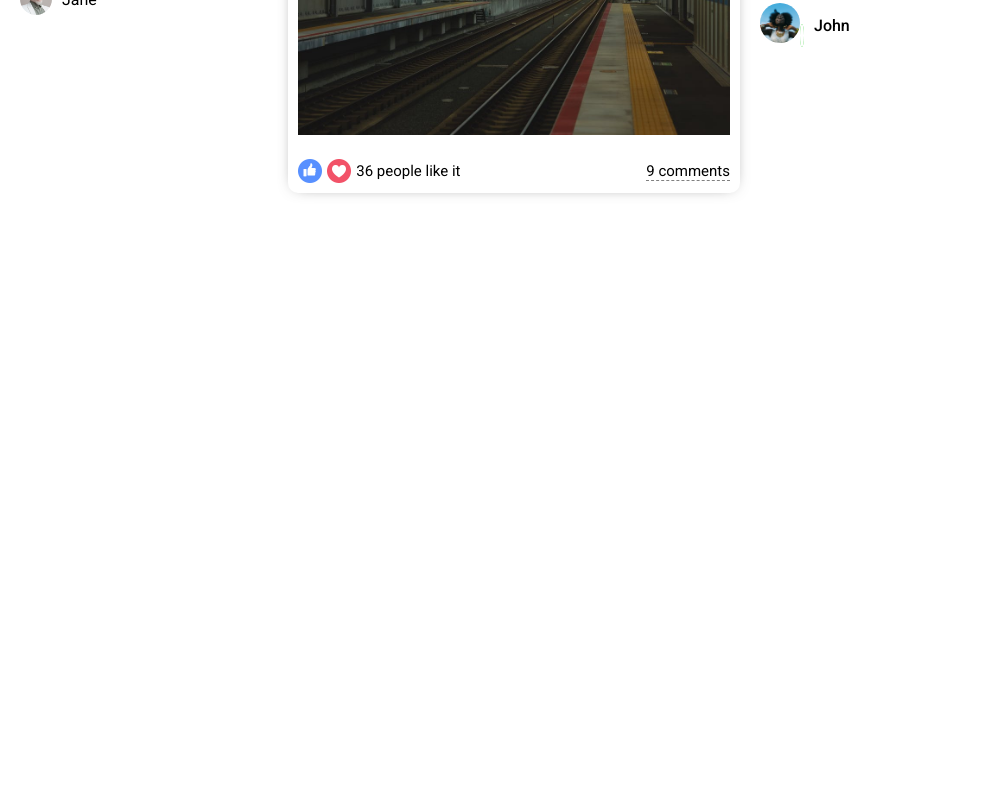
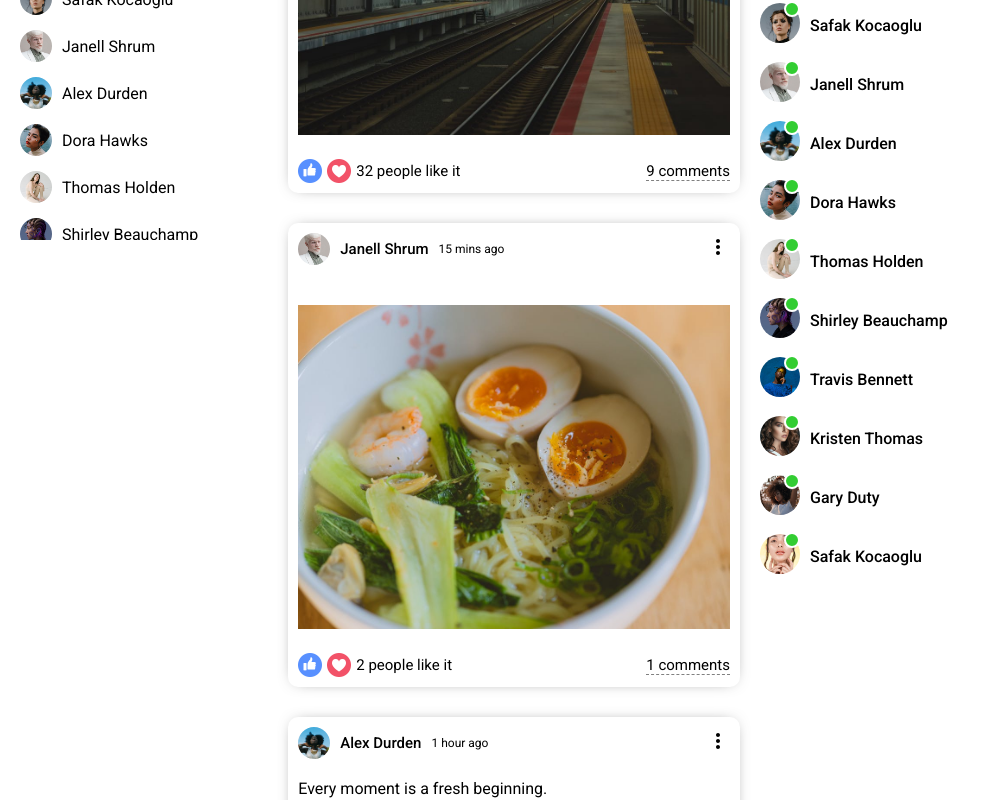
Before and after one commit to rahulramey/social-media, a React (Create React App) app: page / in a window 1280 px wide. Shown: the part 560-1360 px from the top of the page, without its empty margins (0-991 px from the left). Before the commit the page ends 803 px from the top, so only its background shows below. Built offline with nearby package versions, Linux system fonts and the light colour scheme.

Commit message:
adding dummy data and seperated components

```diff
--- /dev/null
+++ b/src/components/closeFriends/CloseFriends.jsx
@@ -0,0 +1,11 @@
+import React from 'react'
+import './closeFriends.css'
+
+export default function CloseFriends({user}) {
+  return (
+    <li className="sidebarFriend">
+        <img src={user.profilePicture} alt="" className='sidebarFriendImg' />
+        <span className="sidebarFriendName">{user.username}</span>
+    </li>
+  )
+}
--- /dev/null
+++ b/src/components/closeFriends/closeFriends.css
@@ -0,0 +1,13 @@
+.sidebarFriend{
+    display: flex;
+    align-items: center;
+    margin-bottom: 15px;
+  }
+
+  .sidebarFriendImg{
+    height: 32px;
+    width: 32px;
+    border-radius: 50%;
+    object-fit: cover;
+    margin-right: 10px;
+  }
--- a/src/components/feed/Feed.jsx
+++ b/src/components/feed/Feed.jsx
@@ -2,12 +2,16 @@ import React from 'react'
 import './feed.css'
 import Post from '../post/Post'
 import Share from '../share/Share'
+import { Posts } from '../../dummyData'
 
 export default function Feed() {
   return (
     <div className='feed'>
       <div className="feedWrapper">
       <Share/>
+      {Posts.map((p) =>(
+        <Post key={p.id} post={p}/>
+      ))}
       <Post/>
       </div>
     </div>
--- /dev/null
+++ b/src/components/online/Online.jsx
@@ -0,0 +1,14 @@
+import React from 'react'
+import './online.css'
+
+export default function Online({user}) {
+  return (
+    <li className="rightbarFriend">
+    <div className="rightbarProfileImgContainer">
+        <img className="rightbarProfileImg" src={user.profilePicture} alt="" />
+        <span className="rightbarOnline"></span>
+    </div>
+    <span className="rightbarUsername">{user.username}</span>
+    </li>
+  )
+}
--- /dev/null
+++ b/src/components/online/online.css
@@ -0,0 +1,32 @@
+.rightbarFriend{
+    display: flex;
+    align-items: center;
+    margin-bottom: 15px;
+}
+
+.rightbarProfileImgContainer{
+    margin-right: 10px;
+    position: relative;
+}
+
+.rightbarProfileImg{
+    width: 40px;
+    height: 40px;
+    border-radius: 50%;
+    object-fit: cover;
+}
+
+.rightbarOnline{
+    width: 12px;
+    height: 12px;
+    border-radius: 50%;
+    background-color: limegreen;
+    position: absolute;
+    top: -2px;
+    right: 0;
+    border: 2px solid white;
+}
+
+.rightbarUsername{
+    font-weight: 500;
+}
--- a/src/components/post/Post.jsx
+++ b/src/components/post/Post.jsx
@@ -1,7 +1,8 @@
 import "./post.css";
 import { MoreVert } from "@material-ui/icons";
+import { Users } from "../../dummyData";
 
-export default function Post() {
+export default function Post({post}) {
   return (
     <div className="post">
       <div className="postWrapper">
@@ -9,27 +10,28 @@ export default function Post() {
           <div className="postTopLeft">
             <img
               className="postProfileImg"
-              src="/assets/post/1.jpeg"
+              src={Users.filter((u)=> u.id === post?.userId)[0]?.profilePicture}
+              alt="hhh"
             />
-            <span className="postUsername">Rahul</span>
-            <span className="postDate">5 mins ago</span>
+            <span className="postUsername">{Users.filter((u)=> u.id === post?.userId)[0]?.username}</span>
+            <span className="postDate">{post?.date}</span>
           </div>
           <div className="postTopRight">
             <MoreVert />
           </div>
         </div>
         <div className="postCenter">
-          <span className="postText">its my first post</span>
-          <img className="postImg" src="/assets/post/1.jpeg" alt="" />
+          <span className="postText">{post?.desc}</span>
+          <img className="postImg" src={post?.photo} alt="" />
         </div>
         <div className="postBottom">
           <div className="postBottomLeft">
             <img className="likeIcon" src="assets/like.png"  alt="" />
             <img className="likeIcon" src="assets/heart.png" alt="" />
-            <span className="postLikeCounter">36 people like it</span>
+            <span className="postLikeCounter">{post?.like} people like it</span>
           </div>
           <div className="postBottomRight">
-            <span className="postCommentText">9 comments</span>
+            <span className="postCommentText">{post?.comment} comments</span>
           </div>
         </div>
       </div>
--- a/src/components/rightbar/Rightbar.jsx
+++ b/src/components/rightbar/Rightbar.jsx
@@ -1,5 +1,7 @@
 import "./rightbar.css";
 import React from 'react'
+import { Users } from "../../dummyData";
+import Online from "../online/Online";
 
 export default function Rightbar() {
   return (
@@ -8,19 +10,15 @@ export default function Rightbar() {
                 <div className="birthdayContainer">
                     <img className="birthdayImg" src="assets/gift.png" alt="" />
                     <span className="birthdayText">
-                    <b>sanjay</b> and <b>3 other friends</b> have a birthday today.
+                    <b>Sanjay</b> and <b>3 other friends</b> have a birthday today.
                     </span>
                 </div>
                 <img className="rightbarAd" src="assets/ad.png" alt="" />
                 <h4 className="rightbarTitle">Online Friends</h4>
                 <ul className="rightbarFriendList">
-                    <li className="rightbarFriend">
-                        <div className="rightbarProfileImgContainer">
-                            <img className="rightbarProfileImg" src="assets/person/3.jpeg" alt="" />
-                            <span className="rightbarOnline"></span>
-                        </div>
-                        <span className="rightbarUsername">John</span>
-                    </li>
+                  {Users.map((u)=> (
+                    <Online key={u.id} user={u}/>
+                  ))}
                 </ul>
           </div>
     </div>
--- a/src/components/rightbar/rightbar.css
+++ b/src/components/rightbar/rightbar.css
@@ -37,36 +37,3 @@
     margin: 0;
     list-style: none;
 }
-
-.rightbarFriend{
-    display: flex;
-    align-items: center;
-    margin-bottom: 15px;
-}
-
-.rightbarProfileImgContainer{
-    margin-right: 10px;
-    position: relative;
-}
-
-.rightbarProfileImg{
-    width: 40px;
-    height: 40px;
-    border-radius: 50%;
-    object-fit: cover;
-}
-
-.rightbarOnline{
-    width: 12px;
-    height: 12px;
-    border-radius: 50%;
-    background-color: limegreen;
-    position: relative;
-    top: -2px;
-    right: 0;
-    border: 2px solid white;
-}
-
-.rightbarUsername{
-    font-weight: 500;
-}
--- a/src/components/sidebar/Sidebar.jsx
+++ b/src/components/sidebar/Sidebar.jsx
@@ -1,5 +1,6 @@
 import React from 'react'
 import './sidebar.css'
+import { Users } from '../../dummyData';
 import {
     RssFeed,
     Chat,
@@ -11,6 +12,7 @@ import {
     Event,
     School,
   } from "@material-ui/icons";
+import CloseFriends from '../closeFriends/CloseFriends';
 export default function Sidebar() {
   return (
     <div className="sidebar">
@@ -56,10 +58,9 @@ export default function Sidebar() {
         <button className="sidebarButton">Show More</button>
         <hr className="sidebarHr" />
         <ul className="sidebarFriendList">
-          <li className="sidebarFriend">
-            <img src="/assets/person/2.jpeg" alt="" className='sidebarFriendImg' />
-            <span className="sidebarFriendName">Jane</span>
-          </li>
+          {Users.map((u)=> (
+            <CloseFriends key={u.id} user={u}/>
+          ))}
         </ul>
       </div>
     </div>
--- a/src/components/sidebar/sidebar.css
+++ b/src/components/sidebar/sidebar.css
@@ -53,17 +53,3 @@
   margin: 0;
   list-style: none;
 }
-
-.sidebarFriend{
-  display: flex;
-  align-items: center;
-  margin-bottom: 15px;
-}
-
-.sidebarFriendImg{
-  height: 32px;
-  width: 32px;
-  border-radius: 50%;
-  object-fit: cover;
-  margin-right: 10px;
-}
--- /dev/null
+++ b/src/dummyData.js
@@ -0,0 +1,139 @@
+export const Users = [
+    {
+      id:1,
+      profilePicture: "assets/person/1.jpeg",
+      username: "Safak Kocaoglu",
+    },
+    {
+      id:2,
+      profilePicture: "assets/person/2.jpeg",
+      username: "Janell Shrum",
+    },
+    {
+      id:3,
+      profilePicture: "assets/person/3.jpeg",
+      username: "Alex Durden",
+    },
+    {
+      id:4,
+      profilePicture: "assets/person/4.jpeg",
+      username: "Dora Hawks",
+    },
+    {
+      id:5,
+      profilePicture: "assets/person/5.jpeg",
+      username: "Thomas Holden",
+    },
+    {
+      id:6,
+      profilePicture: "assets/person/6.jpeg",
+      username: "Shirley Beauchamp",
+    },
+    {
+      id:7,
+      profilePicture: "assets/person/7.jpeg",
+      username: "Travis Bennett",
+    },
+    {
+      id:8,
+      profilePicture: "assets/person/8.jpeg",
+      username: "Kristen Thomas",
+    },
+    {
+      id:9,
+      profilePicture: "assets/person/9.jpeg",
+      username: "Gary Duty",
+    },
+    {
+      id:10,
+      profilePicture: "assets/person/10.jpeg",
+      username: "Safak Kocaoglu",
+    },
+  ];
+
+  export const Posts = [
+    {
+      id: 1,
+      desc: "Love For All, Hatred For None.",
+      photo: "assets/post/1.jpeg",
+      date: "5 mins ago",
+      userId: 1,
+      like: 32,
+      comment: 9,
+    },
+    {
+      id: 2,
+      photo: "assets/post/2.jpeg",
+      date: "15 mins ago",
+      userId: 2,
+      like: 2,
+      comment: 1,
+    },
+    {
+      id: 3,
+      desc: "Every moment is a fresh beginning.",
+      photo: "assets/post/3.jpeg",
+      date: "1 hour ago",
+      userId: 3,
+      like: 61,
+      comment: 2,
+    },
+    {
+      id: 4,
+      photo: "assets/post/4.jpeg",
+      date: "4 hours ago",
+      userId: 4,
+      like: 7,
+      comment: 3,
+    },
+    {
+      id: 5,
+      photo: "assets/post/5.jpeg",
+      date: "5 hours ago",
+      userId: 5,
+      like: 23,
+      comment: 5,
+    },
+    {
+      id: 6,
+      photo: "assets/post/6.jpeg",
+      date: "1 day ago",
+      userId: 6,
+      like: 44,
+      comment: 6,
+    },
+    {
+      id: 7,
+      desc: "Never regret anything that made you smile.",
+      photo: "assets/post/7.jpeg",
+      date: "2 days ago",
+      userId: 7,
+      like: 52,
+      comment: 3,
+    },
+    {
+      id: 8,
+      photo: "assets/post/8.jpeg",
+      date: "3 days ago",
+      userId: 8,
+      like: 15,
+      comment: 1,
+    },
+    {
+      id: 9,
+      desc: "Change the world by being yourself.",
+      photo: "assets/post/9.jpeg",
+      date: "5 days ago",
+      userId: 9,
+      like: 11,
+      comment: 2,
+    },
+    {
+      id: 10,
+      photo: "assets/post/10.jpeg",
+      date: "1 week ago",
+      userId: 10,
+      like: 104,
+      comment: 12,
+    },
+  ];
```
